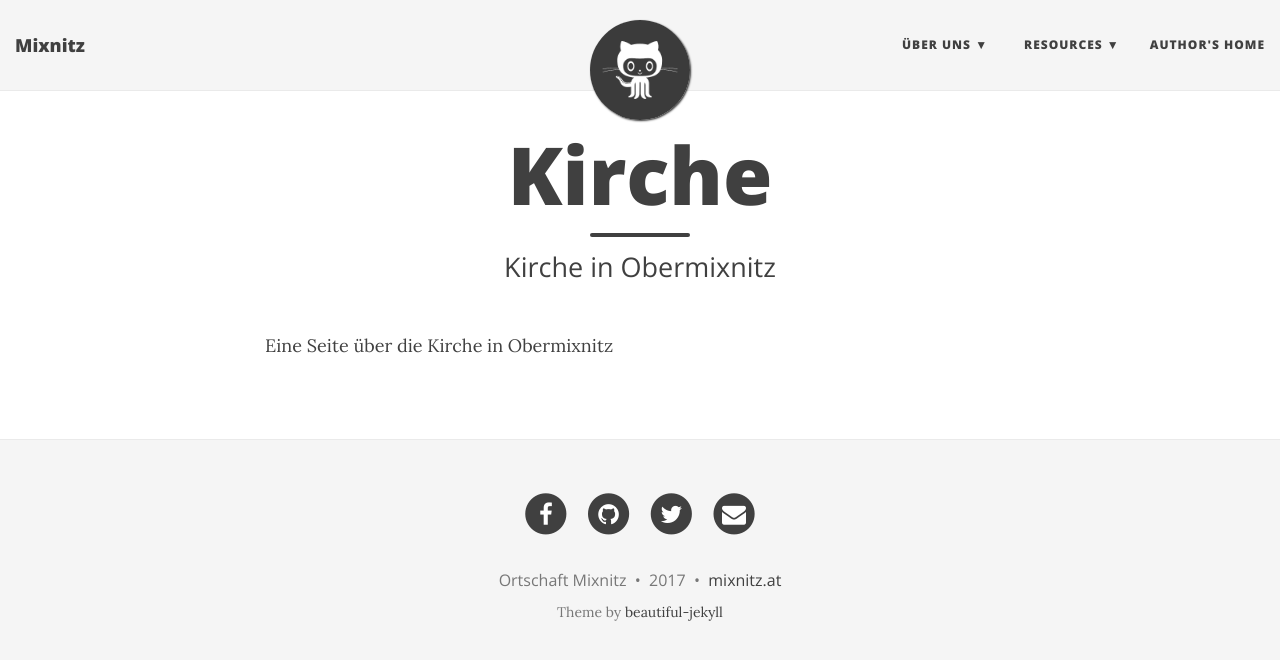
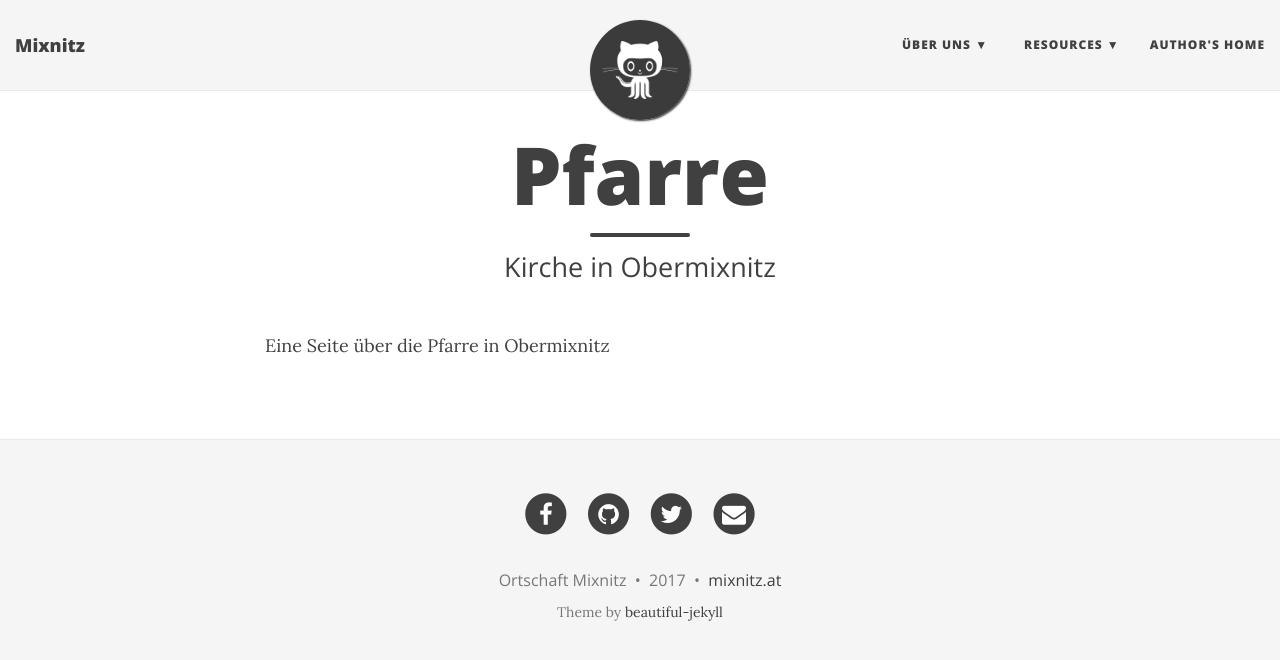
Before and after one commit to mixnitz/mixnitz.github.io, a Jekyll site: the page built from kirche.md, in a window 1280 px wide. Shown: the top 660 px of the page. Built offline with Jekyll 4.4.1, drawn with Linux system fonts in a browser that asks for light colours; nearby versions of some CDN libraries.

Commit message:
Updated kirche.md

```diff
--- a/kirche.md
+++ b/kirche.md
@@ -1,7 +1,8 @@
 ---
 layout: page
-title: Kirche
+title: Pfarre
 subtitle: Kirche in Obermixnitz
+published: true
 ---
 
-Eine Seite über die Kirche in Obermixnitz
+Eine Seite über die Pfarre in Obermixnitz
```
